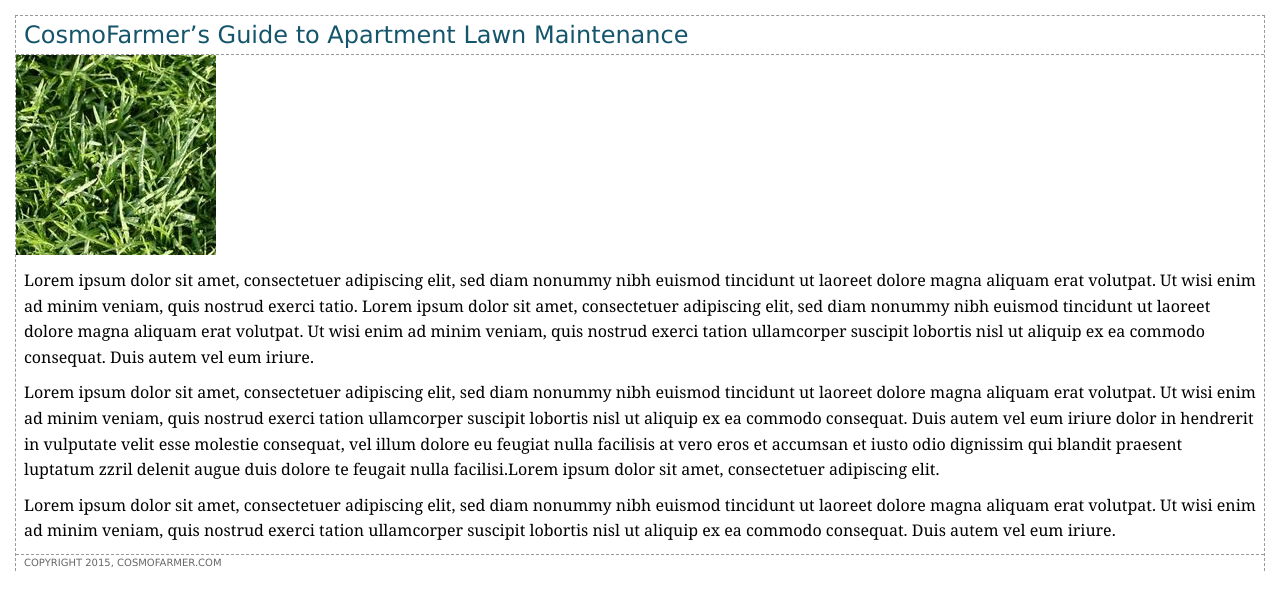
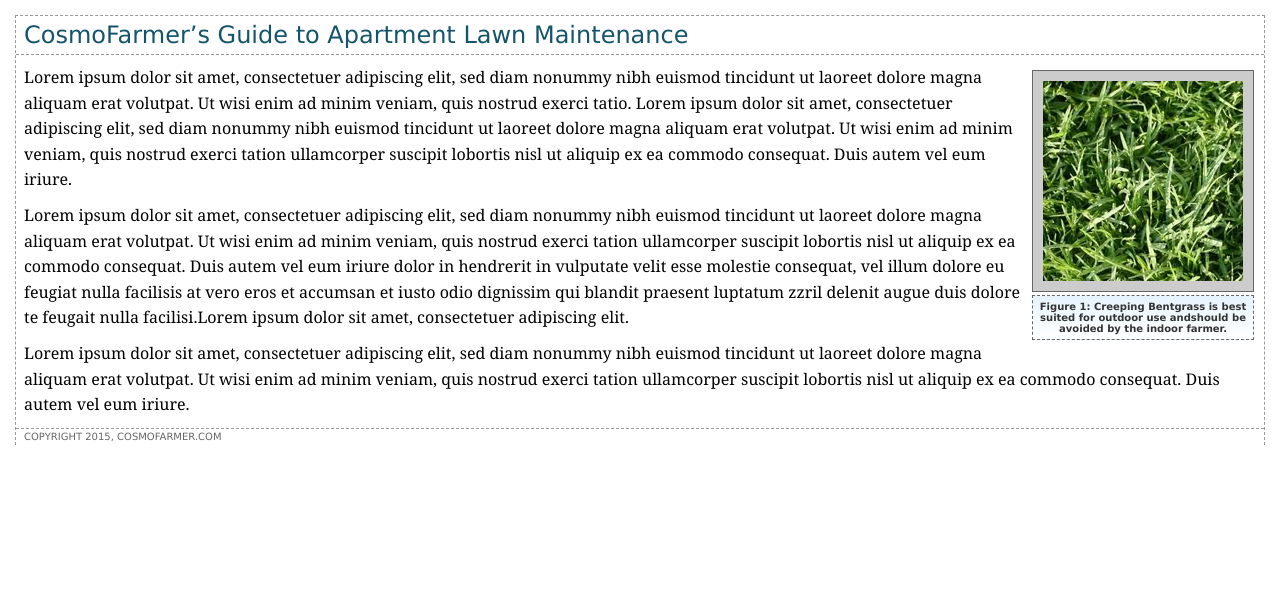
Before and after one commit to d9i8i/css3-missing-manual, a plain HTML site: page 08/01_image_ex/image.html in a window 1280 px wide. Drawn offline with Linux system fonts and the light colour scheme.

Commit message:
Заключение изображения в рамку

```diff
--- a/08/01_image_ex/image.html
+++ b/08/01_image_ex/image.html
@@ -9,7 +9,10 @@
 <body>
 <div class="content">
 <h1>CosmoFarmer&#8217;s Guide to Apartment Lawn Maintenance </h1>
-<img src="../images/grass.jpg" alt="Apartment Grass" width="200" height="200">
+<figure>
+  <img src="../images/grass.jpg" alt="Apartment Grass" width="200" height="200">
+  <figcaption>Figure 1: Creeping Bentgrass is best suited for outdoor use andshould be avoided by the indoor farmer.</figcaption>
+</figure>
 <p>
 Lorem ipsum dolor sit amet, consectetuer adipiscing elit, sed diam nonummy nibh euismod tincidunt ut laoreet dolore magna aliquam erat volutpat. Ut wisi enim ad minim veniam, quis nostrud exerci tatio. Lorem ipsum dolor sit amet, consectetuer adipiscing elit, sed diam nonummy nibh euismod tincidunt ut laoreet dolore magna aliquam erat volutpat. Ut wisi enim ad minim veniam, quis nostrud exerci tation ullamcorper suscipit lobortis nisl ut aliquip ex ea commodo consequat. Duis autem vel eum iriure.</p>
 <p>Lorem ipsum dolor sit amet, consectetuer adipiscing elit, sed diam nonummy nibh euismod tincidunt ut laoreet dolore magna aliquam erat volutpat. Ut wisi enim ad minim veniam, quis nostrud exerci tation ullamcorper suscipit lobortis nisl ut aliquip ex ea commodo consequat. Duis autem vel eum iriure dolor in hendrerit in vulputate velit esse molestie consequat, vel illum dolore eu feugiat nulla facilisis at vero eros et accumsan et iusto odio dignissim qui blandit praesent luptatum zzril delenit augue duis dolore te feugait nulla facilisi.Lorem ipsum dolor sit amet, consectetuer adipiscing elit.</p>
--- a/08/01_image_ex/styles.css
+++ b/08/01_image_ex/styles.css
@@ -59,3 +59,23 @@ p {
 	clear: both;
 }
 /* add your styles below here */
+figure {
+	float: right;
+	width: 222px;
+	margin: 15px 10px 5px 10px;
+}
+
+figure img {
+	border: 1px solid #666;
+	background-color: #ccc;
+	padding: 10px;
+}
+
+figcaption {
+	font: bold 1em/normal Verdana, Arial, Helvetica, sans-serif;
+	color: #333;
+	text-align: center;
+	background-image: linear-gradient(#e6f3ff, white);
+	border: 1px dashed #666;
+	padding: 5px;
+}
```
